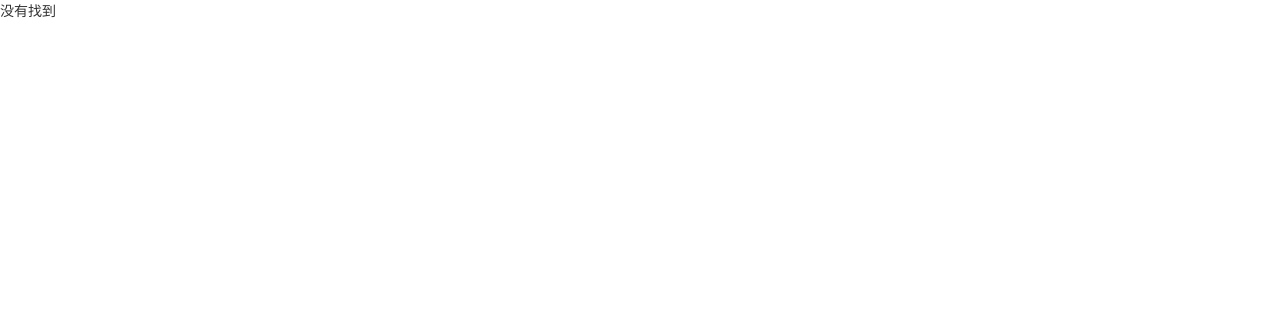
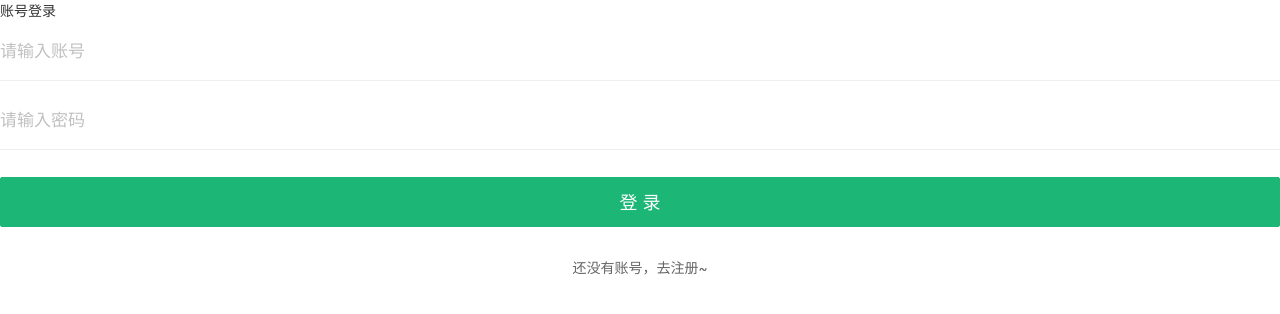
Before and after one commit to monhly/zfb, a React (Create React App) app: page /login in a window 1280 px wide. Shown: the top 314 px of the page. Built offline with nearby package versions, Linux system fonts and the light colour scheme.

Commit message:
登录组件的搭建

```diff
--- a/src/App.js
+++ b/src/App.js
@@ -11,7 +11,8 @@ import CityList from "./pages/cityList"
 // 导入404组件
 import NotFind from "./pages/404";
 
-import HouseDetail from"./pages/HouseDetail"
+import HouseDetail from "./pages/HouseDetail"
+import Login from"./pages/Login"
 function App() {
   return (
 
@@ -24,6 +25,8 @@ function App() {
         <Route path="/city" component={CityList}></Route>
         <Route path="/map" component={Map}></Route>
         <Route path="/detail/:id" component={HouseDetail} />
+        {/* 登录组件 */}
+        <Route path="/login" component={Login} />
         <Route component={NotFind}></Route>
      </Switch>
     </Router>
--- /dev/null
+++ b/src/pages/Login/index.js
@@ -0,0 +1,61 @@
+import React, { Component } from 'react'
+import { Flex, WingBlank, WhiteSpace, NavBar } from 'antd-mobile'
+
+import { Link } from 'react-router-dom'
+
+import styles from './index.module.css'
+
+// 验证规则：
+// const REG_UNAME = /^[a-zA-Z_\d]{5,8}$/
+// const REG_PWD = /^[a-zA-Z_\d]{5,12}$/
+
+class Login extends Component {
+  render() {
+    return (
+      <div className={styles.root}>
+        {/* 顶部导航 */}
+        <NavBar mode="light">
+          账号登录
+        </NavBar>
+        <WhiteSpace size="xl" />
+
+        {/* 登录表单 */}
+        <WingBlank>
+          <form>
+            <div className={styles.formItem}>
+              <input
+                className={styles.input}
+                name="username"
+                placeholder="请输入账号"
+              />
+            </div>
+            {/* 长度为5到8位，只能出现数字、字母、下划线 */}
+            {/* <div className={styles.error}>账号为必填项</div> */}
+            <div className={styles.formItem}>
+              <input
+                className={styles.input}
+                name="password"
+                type="password"
+                placeholder="请输入密码"
+              />
+            </div>
+            {/* 长度为5到12位，只能出现数字、字母、下划线 */}
+            {/* <div className={styles.error}>账号为必填项</div> */}
+            <div className={styles.formSubmit}>
+              <button className={styles.submit} type="submit">
+                登 录
+              </button>
+            </div>
+          </form>
+          <Flex className={styles.backHome}>
+            <Flex.Item>
+              <Link to="/registe">还没有账号，去注册~</Link>
+            </Flex.Item>
+          </Flex>
+        </WingBlank>
+      </div>
+    )
+  }
+}
+
+export default Login
--- /dev/null
+++ b/src/pages/Login/index.module.css
@@ -0,0 +1,82 @@
+.root {
+    height: 100%;
+    background-color: #fff;
+}
+
+.navHeader {
+    background-color: #21b97a;
+}
+
+.backHome {
+    margin-top: 30px;
+    text-align: center;
+}
+
+.backHome :global(a) {
+    color: #666;
+}
+
+.formItem {
+    position: relative;
+    margin-bottom: 9px;
+}
+
+.formItem::after {
+    content: '';
+    position: absolute;
+    background-color: #ddd;
+    display: block;
+    z-index: 1;
+    top: auto;
+    right: auto;
+    bottom: 0;
+    left: 0;
+    width: 100%;
+    height: 1px;
+    -webkit-transform-origin: 50% 100%;
+    transform-origin: 50% 100%;
+    -webkit-transform: scaleY(0.5);
+    transform: scaleY(0.5);
+}
+
+.input {
+    height: 60px;
+    width: 100%;
+    padding: 2px 0;
+    border: 0;
+    color: #000;
+    font-size: 17px;
+    background-color: transparent;
+}
+
+.input::placeholder {
+    color: #c0c0c0;
+}
+
+.formSubmit {
+    margin-top: 27px;
+}
+
+.submit {
+    display: block;
+    outline: 0 none;
+    -webkit-appearance: none;
+    padding: 0;
+    text-align: center;
+    font-size: 18px;
+    height: 50px;
+    line-height: 50px;
+    overflow: hidden;
+    text-overflow: ellipsis;
+    word-break: break-word;
+    white-space: nowrap;
+    color: #fff;
+    background-color: rgb(28, 182, 118);
+    border: 1px solid rgb(28, 182, 118);
+    border-radius: 2px;
+    width: 100%;
+}
+
+.error {
+    color: red;
+}
```
